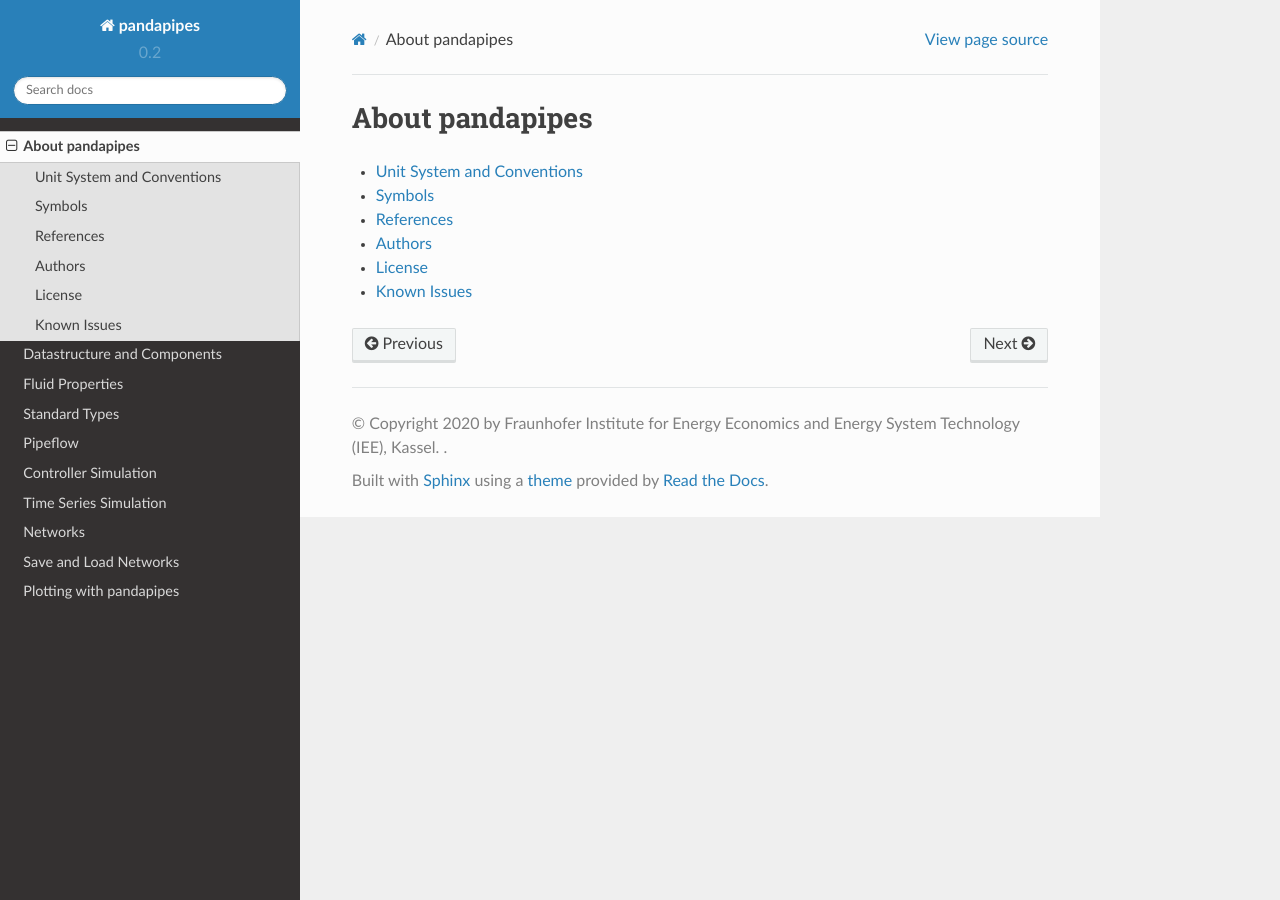
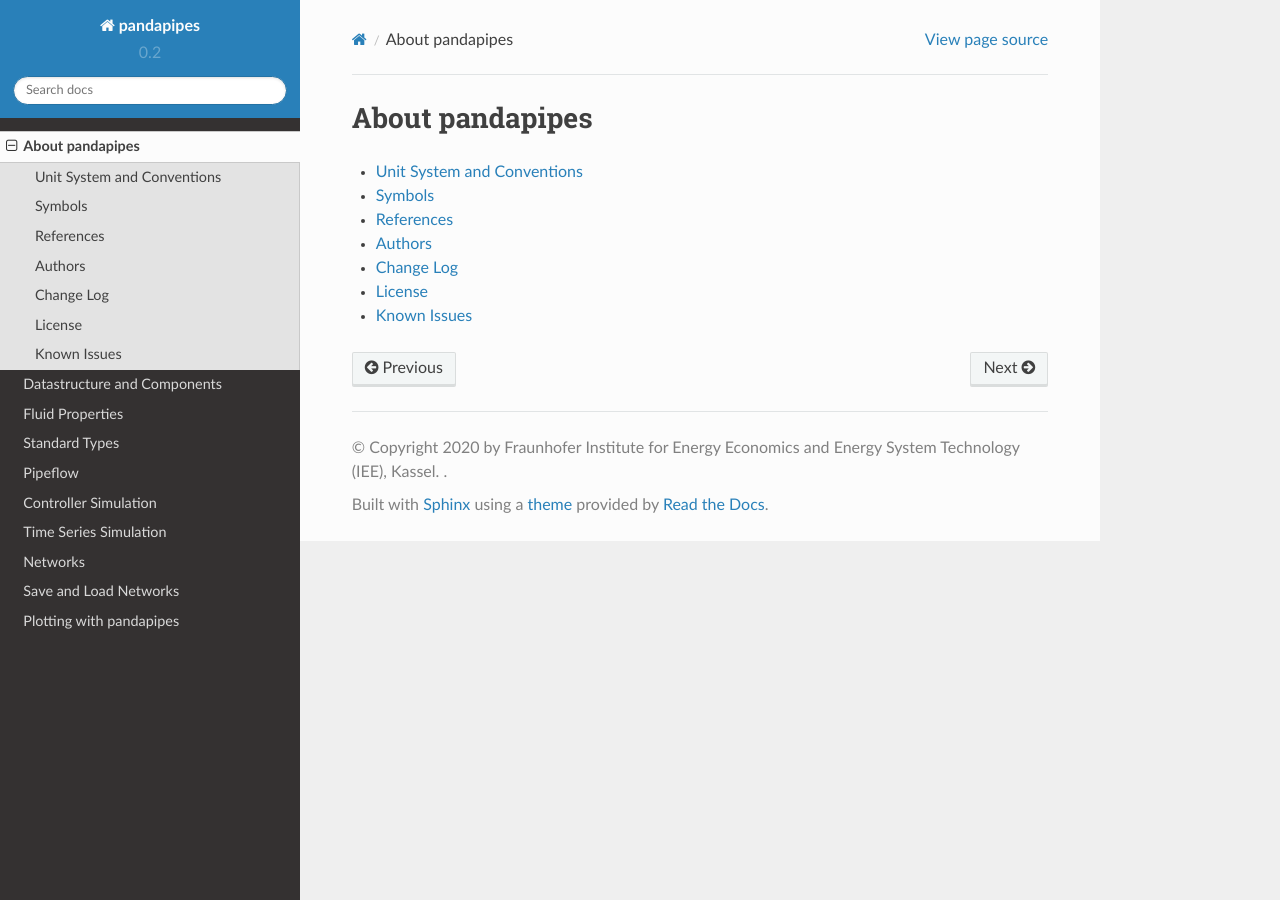
Before and after one commit to e2nIEE/pandapipes, a Sphinx documentation site: the page built from doc/source/about.rst, in a window 1280 px wide. Built offline with Sphinx 7.4.7 and the Read the Docs theme 2.0.0, drawn with Linux system fonts in a browser that asks for light colours.

```diff
--- a/CHANGELOG.rst
+++ b/CHANGELOG.rst
@@ -1,7 +1,7 @@
 Change Log
 =============
 
-[0.2.0] - 03.09.2020
+[0.2.0] - 2020-09-03
 -------------------------------
 - [ADDED] added the pipeflow option "reuse_internal_data" which allows to reuse the system matrix from one pipeflow to the next in combination with "only_update_hydraulic_matrix" - useful for timeseries calculations
 - [ADDED] hydrogen properties
--- a/doc/source/about.rst
+++ b/doc/source/about.rst
@@ -10,5 +10,6 @@ About pandapipes
     about/symbols
     about/references
     about/authors
+    about/changelog
     about/license
     about/known_issues
--- /dev/null
+++ b/doc/source/about/changelog.rst
@@ -0,0 +1,4 @@
+
+.. _changelog:
+
+.. include:: ../../../CHANGELOG.rst
```
